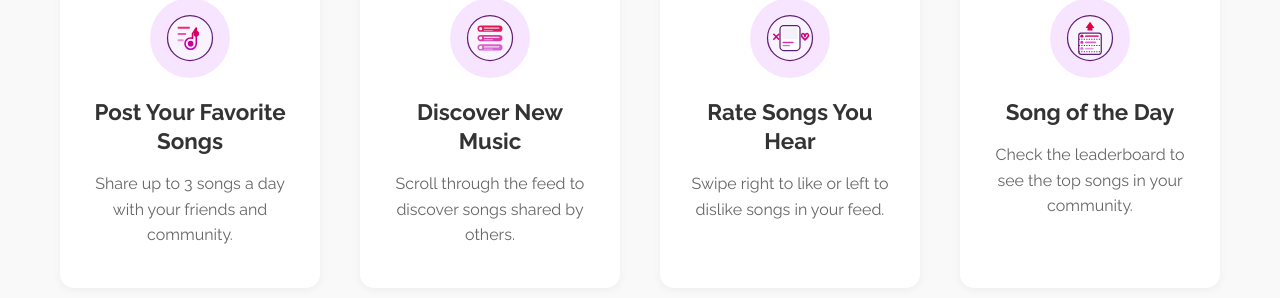
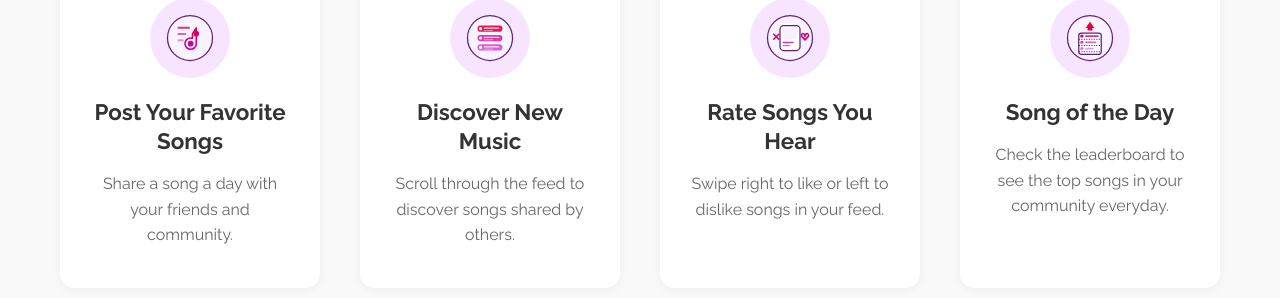
Before and after one commit to zanemroue/swaysong.github.io, a plain HTML site: page index.html in a window 1280 px wide. Shown: the part 1106-1404 px from the top of the page. Drawn offline with Linux system fonts and the light colour scheme.

Commit message:
fixed page text

```diff
--- a/index.html
+++ b/index.html
@@ -79,7 +79,7 @@
                         <img src="images/icon-post.svg" alt="Post Songs Icon">
                     </div>
                     <h3>Post Your Favorite Songs</h3>
-                    <p>Share up to 3 songs a day with your friends and community.</p>
+                    <p>Share a song a day with your friends and community.</p>
                 </div>
                 <div class="feature-card" data-animation="fade-in" data-delay="300">
                     <div class="feature-icon">
@@ -100,7 +100,7 @@
                         <img src="images/icon-leaderboard.svg" alt="Leaderboard Icon">
                     </div>
                     <h3>Song of the Day</h3>
-                    <p>Check the leaderboard to see the top songs in your community.</p>
+                    <p>Check the leaderboard to see the top songs in your community everyday.</p>
                 </div>
             </div>
         </div>
```
